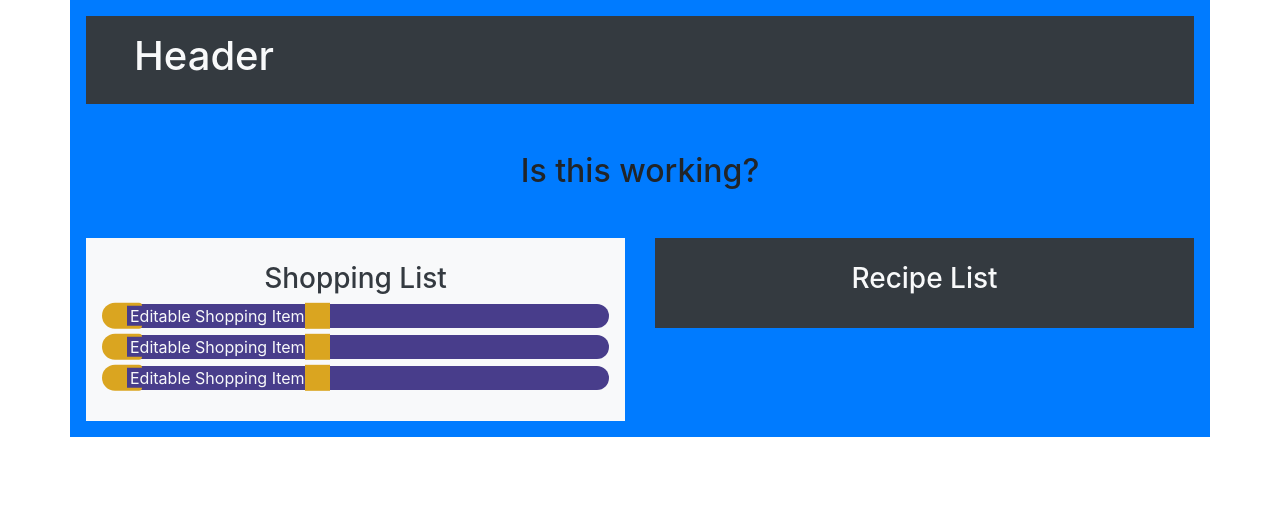
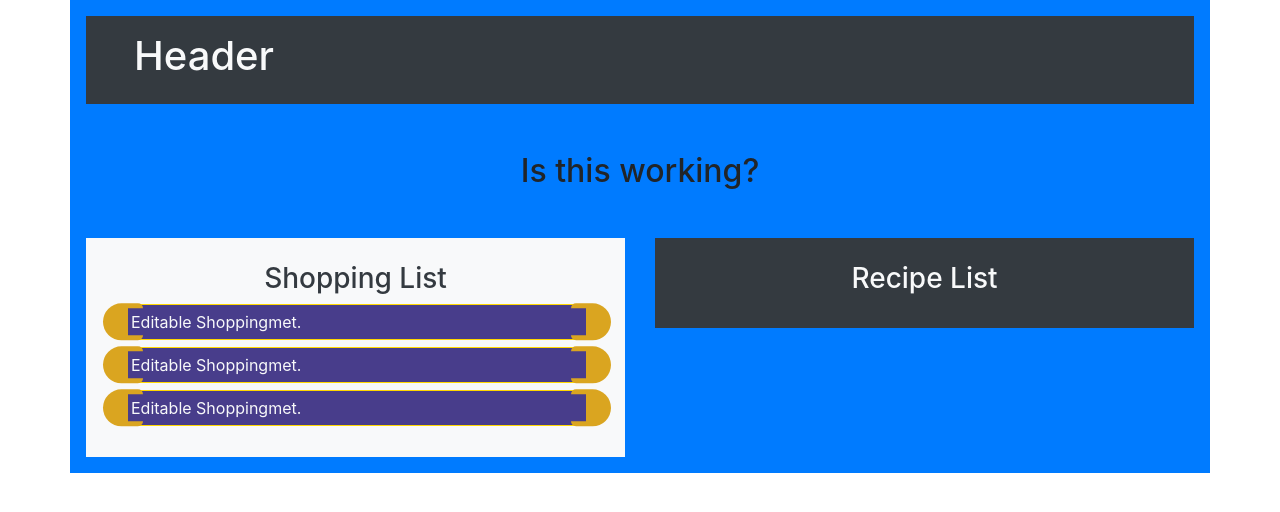
Before and after one commit to RyanLawWilson/RecipeBook, an Angular app: page / in a window 1280 px wide. Shown: the top 512 px of the page. Built offline with nearby package versions, Linux system fonts and the light colour scheme.

Commit message:
Add cool CSS styling

```diff
--- a/src/app/shopping-list/shopping-edit/shopping-edit.component.css
+++ b/src/app/shopping-list/shopping-edit/shopping-edit.component.css
@@ -1,5 +1,4 @@
 .edit-container {
-
     background-color: darkslateblue;
     border-radius: 20px;
     position: relative;
@@ -7,7 +6,8 @@
     border-top-right-radius: 20px;
     border-bottom-right-radius: 20px;
     margin: 7px 0 7px 3px;
-    padding: 0 25px;
+    padding: 5px 25px;
+    border: 1px solid gold;
 }
 
 .edit-decoration {
@@ -29,21 +29,48 @@
     left: -3px;
 }
 
-.edit-decoration--left::before, .edit-decoration--left::after {
+.edit-decoration--right {
+    border-top-right-radius: 20px;
+    border-bottom-right-radius: 20px;
+    right: -3px;
+}
+
+.edit-decoration--left::before, .edit-decoration--left::after, .edit-decoration--right::before, .edit-decoration--right::after {
     content: "";
     position: absolute;
     width: 15px;
-    height: 12%;
-    left: 25px;
+    height: 5px;
     background-color: goldenrod;
 }
 
+.edit-decoration--left::before, .edit-decoration--left::after {
+    left: 25px;
+}
+
+.edit-decoration--right::before, .edit-decoration--right::after {
+    right: 25px;
+}
+
+.edit-decoration--left::before, .edit-decoration--right::before {
+    top: 0;
+}
+
+.edit-decoration--left::after, .edit-decoration--right::after {
+    bottom: 0;
+}
+
 .edit-decoration--left::before {
-    top: 0;
     border-top-right-radius: 5px;
 }
 
 .edit-decoration--left::after {
-    bottom: 0;
     border-bottom-right-radius: 5px;
 }
+
+.edit-decoration--right::before {
+    border-top-left-radius: 5px;
+}
+
+.edit-decoration--right::after {
+    border-bottom-left-radius: 5px;
+}
--- a/src/app/shopping-list/shopping-edit/shopping-edit.component.html
+++ b/src/app/shopping-list/shopping-edit/shopping-edit.component.html
@@ -1,5 +1,5 @@
 <div class="edit-container">
-    <div class="d-inline-block edit-decoration edit-decoration--left">&nbsp;</div>
-    <span class="text-light">Editable Shopping Item</span>
-    <div class="d-inline-block edit-decoration edit-decoration--right">&nbsp;</div>
+    <div class="d-inline-block edit-decoration edit-decoration--left"></div>
+    <span class="text-light">Editable Shoppingmet.</span>
+    <div class="d-inline-block edit-decoration edit-decoration--right"></div>
 </div>
```
